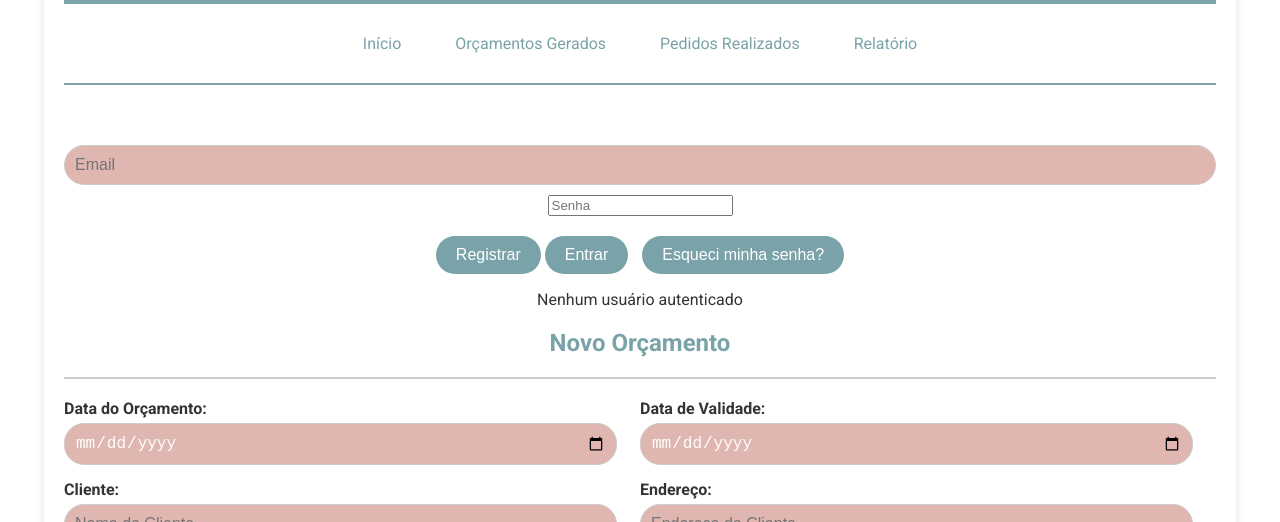
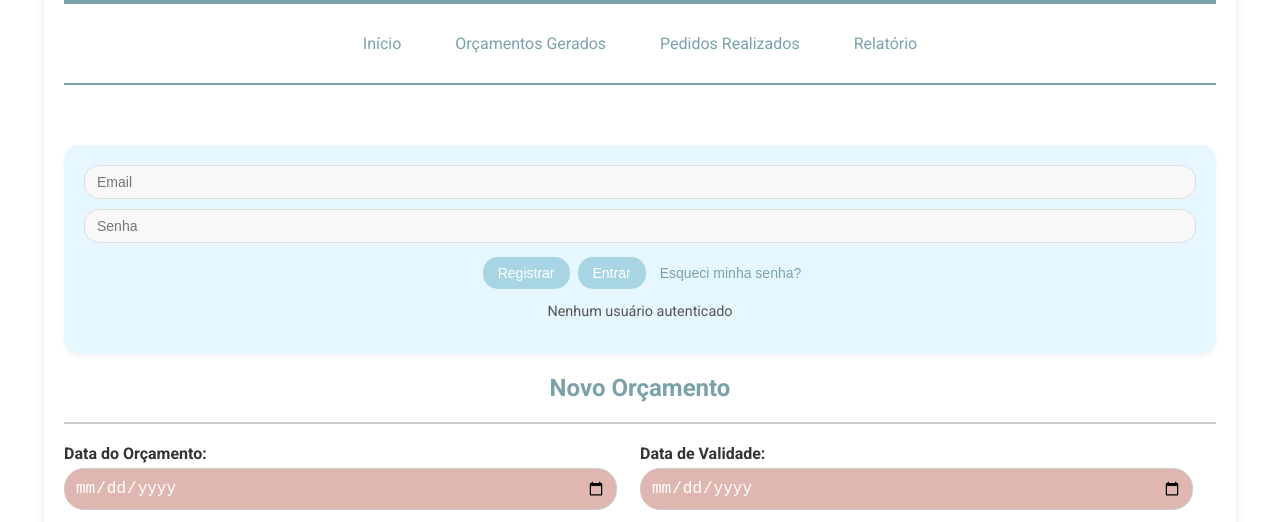
Before and after one commit to Fernnog/PerolaTesteFirebase, a plain HTML site: page index.html in a window 1280 px wide. Shown: the part 291-813 px from the top of the page. Drawn offline with Linux system fonts and the light colour scheme; no server answers.

Commit message:
Update style.css

```diff
--- a/style.css
+++ b/style.css
@@ -237,6 +237,81 @@ button:hover {
 
 /* ==== FIM SEÇÃO - BOTÕES ==== */
 
+/* ==== INÍCIO SEÇÃO - ESTILOS DA SEÇÃO DE AUTENTICAÇÃO (ADICIONADO) ==== */
+#authSection {
+    background-color: #e6f7ff; /* Azul bem claro para o fundo do retângulo */
+    padding: 20px;
+    border-radius: 15px; /* Bordas arredondadas para o retângulo */
+    box-shadow: 0 2px 5px rgba(0, 0, 0, 0.05); /* Sombra leve para destacar */
+    margin-bottom: 20px; /* Espaçamento abaixo da seção de autenticação */
+    display: inline-block; /* Para que o fundo se ajuste ao conteúdo */
+    text-align: center; /* Centralizar o texto interno */
+}
+
+#authSection input[type="email"],
+#authSection input[type="password"] {
+    background-color: #f8f8f8; /* Tom mais claro para os inputs dentro da seção */
+    color: #333; /* Cor do texto para melhor leitura */
+    border: 1px solid #ddd; /* Borda mais suave */
+    border-radius: 15px; /* Bordas arredondadas para os inputs */
+    padding: 8px 12px; /* Padding interno um pouco menor */
+    margin-bottom: 8px; /* Menos espaço abaixo dos inputs */
+    width: calc(100% - 26px); /* Ajuste de largura considerando o padding e borda */
+    font-size: 14px; /* Fonte um pouco menor */
+}
+
+#authSection div { /* Estilo para a div que contém os botões de ação */
+    display: flex;          /* Usar flexbox para alinhar os botões horizontalmente */
+    justify-content: center; /* Centralizar os botões horizontalmente */
+    align-items: center;     /* Alinhar verticalmente ao centro (se necessário) */
+}
+
+#authSection button {
+    background-color: #a8d5e3; /* Tom de azul mais suave para os botões */
+    color: #fff;
+    padding: 8px 15px; /* Padding menor para botões menores */
+    border-radius: 15px; /* Bordas arredondadas */
+    font-size: 14px; /* Fonte menor para os botões */
+    margin: 4px; /* Espaçamento menor entre os botões */
+    cursor: pointer;
+    border: none;
+    transition: background-color 0.3s ease;
+}
+
+#authSection button:hover {
+    background-color: #7cb3c2; /* Tom de azul um pouco mais escuro no hover */
+}
+
+#authSection #authStatus,
+#authSection #passwordResetMessage {
+    font-size: 0.9em; /* Fonte menor para o status e mensagens */
+    margin-top: 10px;
+    color: #555; /* Cor do texto um pouco mais suave */
+}
+
+#authSection #btnForgotPasswordContainer { /* Estilo para o container do link "Esqueci minha senha?" */
+    margin-left: 10px;      /* Espaçamento à esquerda para separar dos outros botões */
+}
+
+#authSection #btnForgotPassword {
+    background: none;       /* Fundo transparente */
+    color: #7aa2a9;         /* Cor do texto da paleta */
+    border: none;           /* Sem borda */
+    padding: 8px 0;         /* Ajuste no padding vertical */
+    font-size: 14px;        /* Tamanho da fonte */
+    cursor: pointer;        /* Cursor de pointer */
+    text-decoration: none;  /* Sem sublinhado */
+    margin: 0;              /* Remove margens desnecessárias */
+    align-self: center;     /* Alinhar verticalmente ao centro dentro do flex container */
+}
+
+#authSection #btnForgotPassword:hover {
+    text-decoration: underline; /* Sublinhado no hover */
+    color: #5a8289;         /* Cor do texto no hover */
+    background-color: transparent; /* Fundo transparente no hover */
+}
+/* ==== FIM SEÇÃO - ESTILOS DA SEÇÃO DE AUTENTICAÇÃO ==== */
+
 /* ==== INÍCIO SEÇÃO - SEÇÃO RELATÓRIO ==== */
 .filtro-data {
     margin-bottom: 20px;
```
